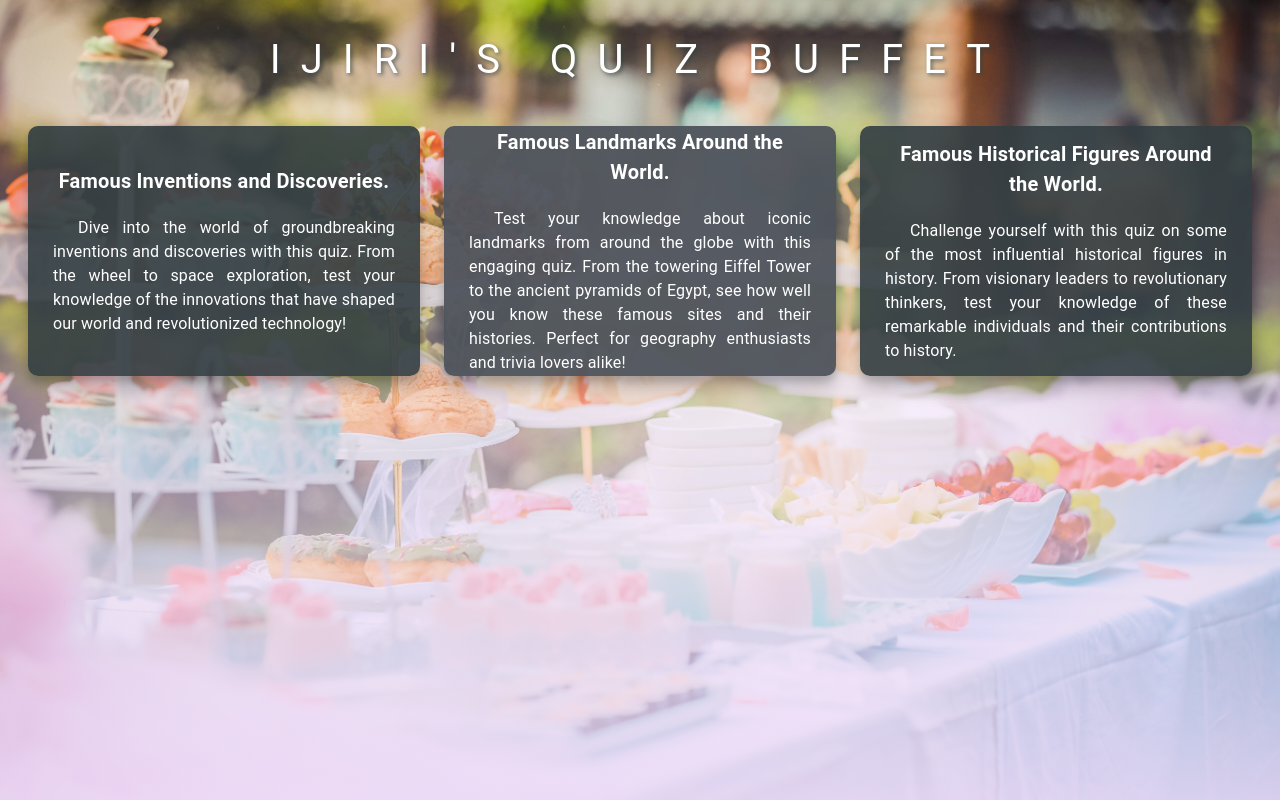
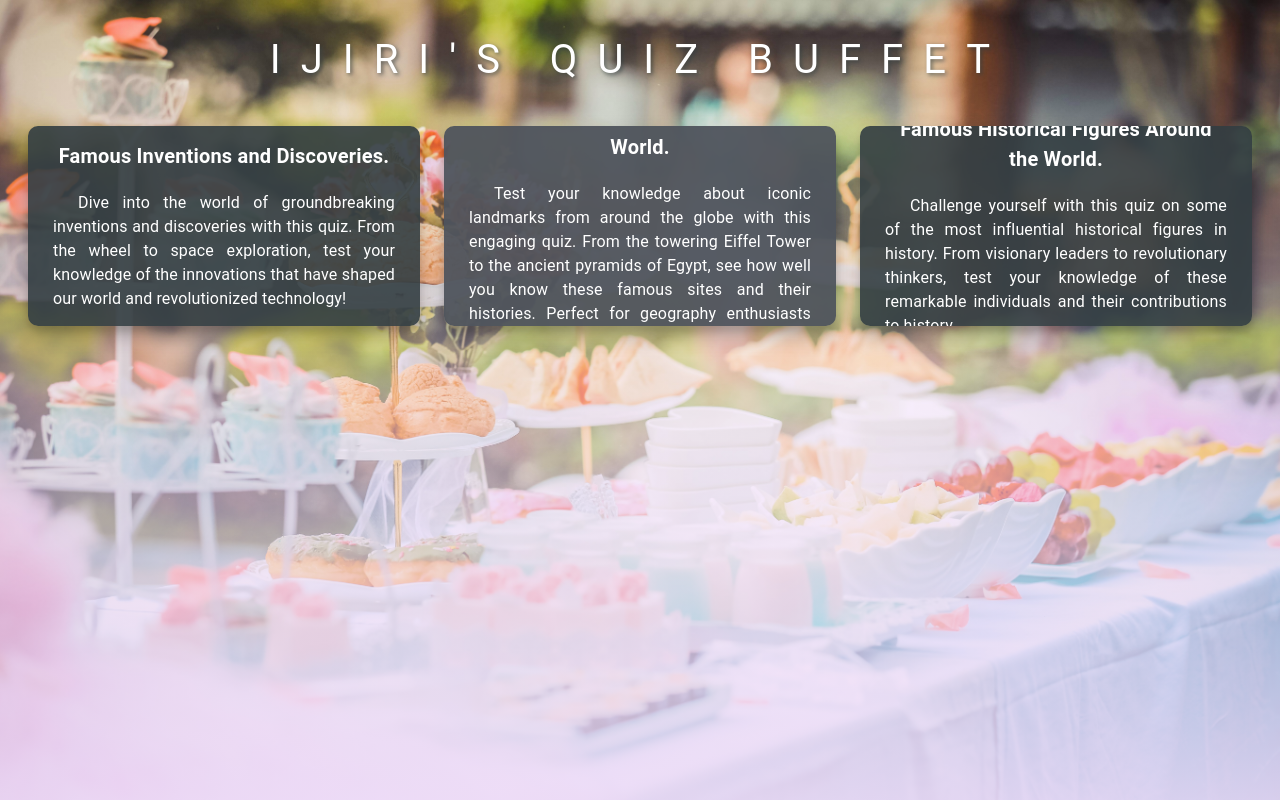
Before and after one commit to Edjery/practice-02-quiz-app, a React (Vite) app: page / in a window 1280 px wide. Built offline with nearby package versions, Linux system fonts and the light colour scheme.

Commit message:
Utilize CssBaseline

```diff
--- a/src/index.css
+++ /dev/null
@@ -1,4 +0,0 @@
-* {
-  margin: 0;
-  padding: 0;
-}
--- a/src/main.tsx
+++ b/src/main.tsx
@@ -1,14 +1,15 @@
 import { ThemeProvider } from "@emotion/react";
+import { CssBaseline } from "@mui/material";
 import { StrictMode } from "react";
 import { createRoot } from "react-dom/client";
 import { RouterProvider } from "react-router-dom";
-import "./index.css";
 import router from "./router.tsx";
 import theme from "./theme.ts";
 
 createRoot(document.getElementById("root")!).render(
   <StrictMode>
     <ThemeProvider theme={theme}>
+      <CssBaseline />
       <RouterProvider router={router} />
     </ThemeProvider>
   </StrictMode>
```
